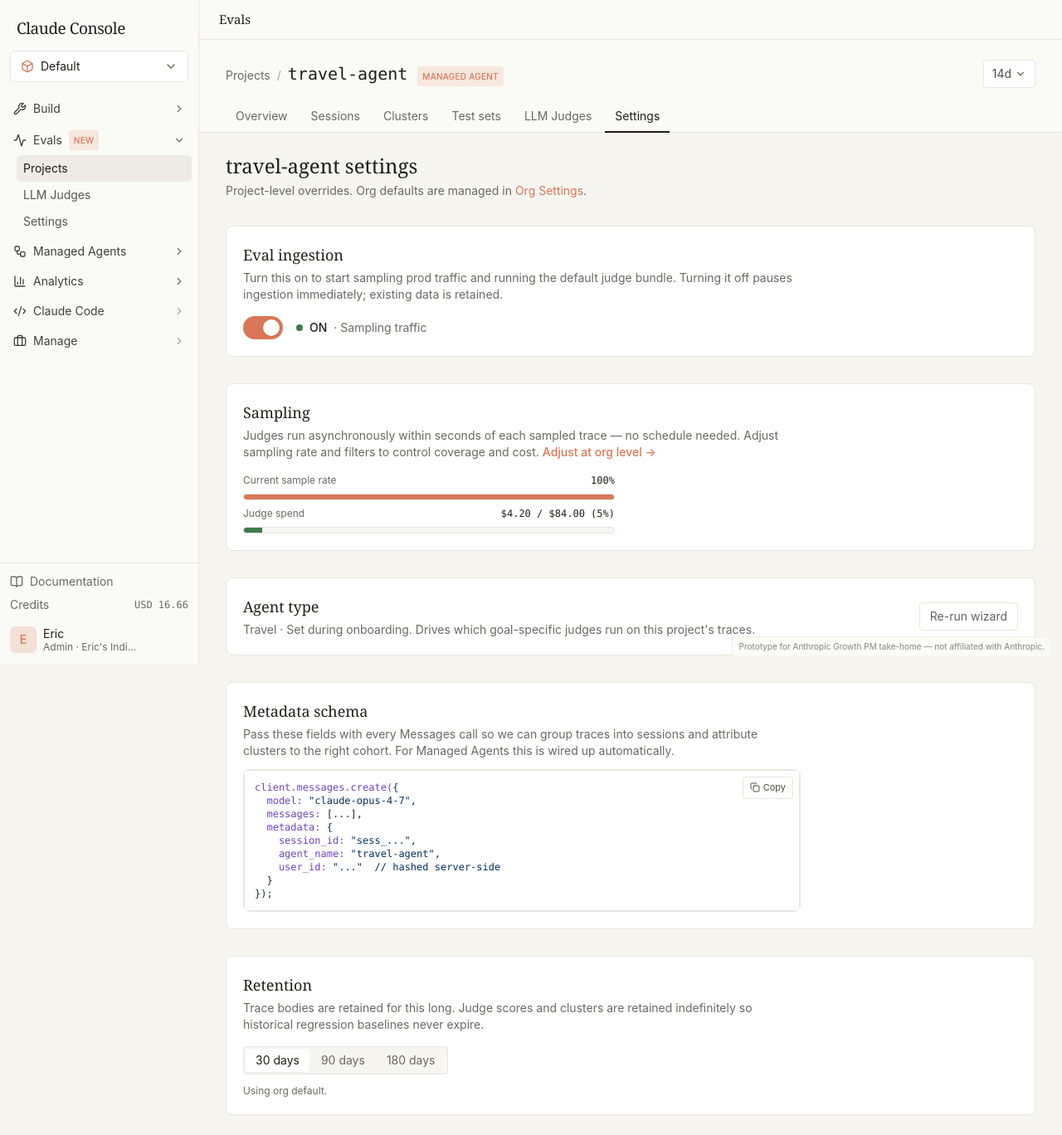
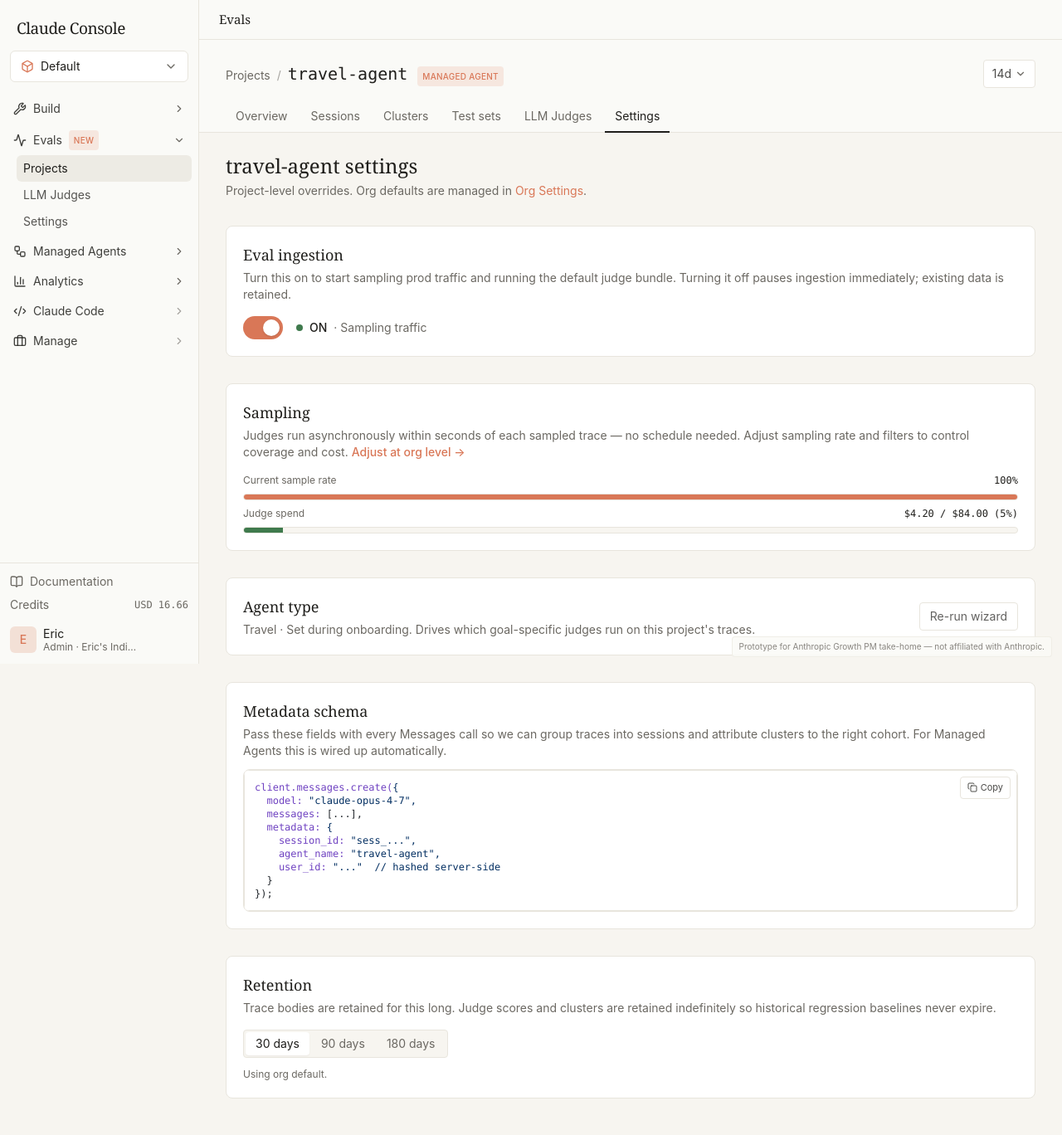
Before and after one commit to wealthwiselabs/anthropic-eval-prototype, a React (Vite) app: page /eval/travel-agent/settings in a window 1280 px wide. Shown: the whole page at 83% size. Built offline with nearby package versions, Linux system fonts and the light colour scheme; a web font is replaced by a local one.

Commit message:
block 32: remove premature max-w on settings card content

```diff
--- a/src/views/OrgSettings.tsx
+++ b/src/views/OrgSettings.tsx
@@ -42,7 +42,7 @@ export function OrgSettings() {
     <div className="p-8 max-w-[1280px] w-full mx-auto flex flex-col gap-6">
       <section>
         <h1 className="font-serif text-2xl text-ink">Org settings</h1>
-        <p className="text-sm text-muted mt-1 max-w-2xl">
+        <p className="text-sm text-muted mt-1">
           Org-wide controls for Evals: master kill switch, default policies, CI tokens, and billing.
         </p>
       </section>
@@ -50,7 +50,7 @@ export function OrgSettings() {
       {/* Card 1: Evals platform — master kill switch */}
       <section className="bg-white border border-border rounded-lg p-5">
         <h2 className="font-serif text-lg text-ink">Evals platform</h2>
-        <p className="text-sm text-muted mt-1 max-w-2xl">
+        <p className="text-sm text-muted mt-1">
           Master switch for the entire org. When off, no project samples traffic — existing data is retained.
         </p>
         <div className="mt-4 flex items-center gap-4">
@@ -90,7 +90,7 @@ export function OrgSettings() {
         <div className="flex items-start justify-between gap-4">
           <div>
             <h2 className="font-serif text-lg text-ink">Default sampling policy</h2>
-            <p className="text-sm text-muted mt-1 max-w-2xl">
+            <p className="text-sm text-muted mt-1">
               Judges run asynchronously within seconds of each sampled trace — no schedule needed.
               We auto-tune sample rate per project to keep judge cost under{' '}
               <span className="font-medium text-ink">5% of API spend</span>. Low-volume projects sample at 100%.
@@ -108,7 +108,7 @@ export function OrgSettings() {
       {/* Card 3: Default retention */}
       <section className="bg-white border border-border rounded-lg p-5">
         <h2 className="font-serif text-lg text-ink">Default retention</h2>
-        <p className="text-sm text-muted mt-1 max-w-2xl">
+        <p className="text-sm text-muted mt-1">
           Trace bodies retention default for new projects. Projects can override this per-project.
         </p>
         <div className="mt-4 inline-flex p-0.5 bg-canvas border border-border rounded gap-0.5 w-fit">
@@ -137,7 +137,7 @@ export function OrgSettings() {
         <div className="flex items-center justify-between gap-4">
           <div>
             <h2 className="font-serif text-lg text-ink">CI tokens</h2>
-            <p className="text-sm text-muted mt-1 max-w-2xl">
+            <p className="text-sm text-muted mt-1">
               Org-wide tokens that authorize the GitHub Action and CLI to fetch test sets and post run results.
             </p>
           </div>
@@ -184,7 +184,7 @@ export function OrgSettings() {
         <div className="flex items-start justify-between gap-4">
           <div>
             <h2 className="font-serif text-lg text-ink">Data policy</h2>
-            <p className="text-sm text-muted mt-1 max-w-2xl">
+            <p className="text-sm text-muted mt-1">
               How we handle trace data on your behalf.
             </p>
           </div>
@@ -208,7 +208,7 @@ export function OrgSettings() {
         <div className="flex items-start justify-between gap-4">
           <div>
             <h2 className="font-serif text-lg text-ink">Eval billing</h2>
-            <p className="text-sm text-muted mt-1 max-w-2xl">
+            <p className="text-sm text-muted mt-1">
               Org-wide judge spend rolls up across projects. Capped by the default sampling policy.
             </p>
           </div>
@@ -219,7 +219,7 @@ export function OrgSettings() {
             View invoice
           </button>
         </div>
-        <div className="mt-4 grid grid-cols-2 gap-4 max-w-xl">
+        <div className="mt-4 grid grid-cols-2 gap-4">
           <KPITile label="Eval cost MTD (all projects)" value="$4.20" sublabel="May 1 → today" />
           <KPITile label="vs. API spend" value="5%" sublabel="under 5% policy cap" />
         </div>
--- a/src/views/Settings.tsx
+++ b/src/views/Settings.tsx
@@ -93,7 +93,7 @@ export function Settings() {
       {/* Card 1: Eval ingestion */}
       <section className="bg-white border border-border rounded-lg p-5">
         <h2 className="font-serif text-lg text-ink">Eval ingestion</h2>
-        <p className="text-sm text-muted mt-1 max-w-2xl">
+        <p className="text-sm text-muted mt-1">
           Turn this on to start sampling prod traffic and running the default judge bundle.
           Turning it off pauses ingestion immediately; existing data is retained.
         </p>
@@ -141,14 +141,14 @@ export function Settings() {
       {/* Card 2: Sampling */}
       <section className="bg-white border border-border rounded-lg p-5">
         <h2 className="font-serif text-lg text-ink">Sampling</h2>
-        <p className="text-sm text-muted mt-1 max-w-2xl">
+        <p className="text-sm text-muted mt-1">
           Judges run asynchronously within seconds of each sampled trace — no schedule needed.
           Adjust sampling rate and filters to control coverage and cost.{' '}
           <Link to="/eval/settings" className="text-coral hover:underline font-medium">
             Adjust at org level →
           </Link>
         </p>
-        <div className="mt-4 flex flex-col gap-2 max-w-md">
+        <div className="mt-4 flex flex-col gap-2">
           <div className="flex items-center justify-between text-xs text-muted">
             <span>Current sample rate</span>
             <span className="font-mono text-ink">100%</span>
@@ -172,7 +172,7 @@ export function Settings() {
         <div className="flex items-center justify-between gap-4">
           <div>
             <h2 className="font-serif text-lg text-ink">Agent type</h2>
-            <p className="text-sm text-muted mt-1 max-w-2xl">
+            <p className="text-sm text-muted mt-1">
               {agentType ? AGENT_TYPE_LABELS[agentType] : 'Not set'} · Set during onboarding. Drives
               which goal-specific judges run on this project's traces.
             </p>
@@ -189,11 +189,11 @@ export function Settings() {
       {/* Card 4: Metadata schema */}
       <section className="bg-white border border-border rounded-lg p-5">
         <h2 className="font-serif text-lg text-ink">Metadata schema</h2>
-        <p className="text-sm text-muted mt-1 max-w-2xl">
+        <p className="text-sm text-muted mt-1">
           Pass these fields with every Messages call so we can group traces into sessions and
           attribute clusters to the right cohort. For Managed Agents this is wired up automatically.
         </p>
-        <div className="mt-3 max-w-2xl">
+        <div className="mt-3">
           <CopyableSnippet code={SDK_SNIPPET} />
         </div>
       </section>
@@ -201,7 +201,7 @@ export function Settings() {
       {/* Card 5: Retention */}
       <section className="bg-white border border-border rounded-lg p-5">
         <h2 className="font-serif text-lg text-ink">Retention</h2>
-        <p className="text-sm text-muted mt-1 max-w-2xl">
+        <p className="text-sm text-muted mt-1">
           Trace bodies are retained for this long. Judge scores and clusters are retained
           indefinitely so historical regression baselines never expire.
         </p>
```
